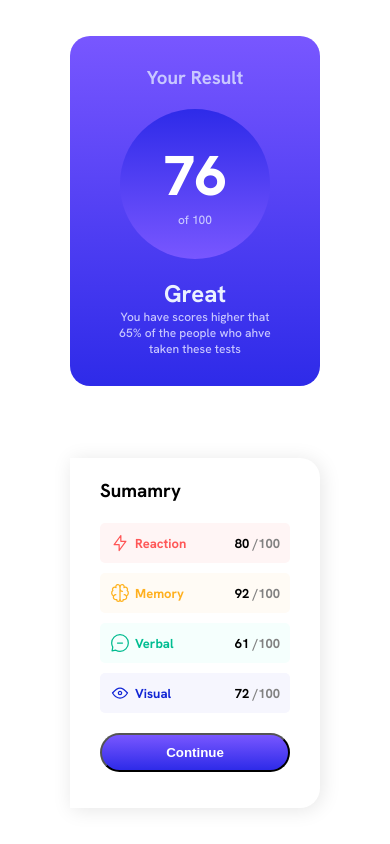
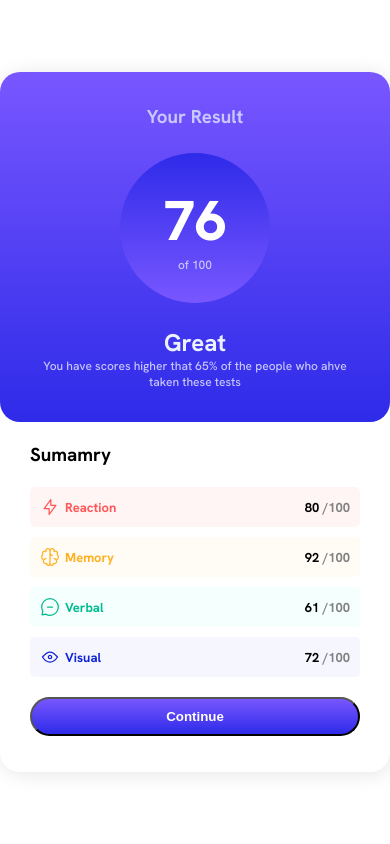
Before and after one commit to mirmohsin0001/Challenge-2, a plain HTML site: page index.html in a window 390 px wide. Drawn offline with Linux system fonts and the light colour scheme.

Commit message:
Edits to index.html and style.css
Fixed the spacing between results and summary section by wrapping both of them in div.

Added a media query to change the flex direction to column and width to 100% on mobile phones

```diff
--- a/index.html
+++ b/index.html
@@ -16,7 +16,9 @@
     h4 = reaction. memory, verbal, visual, button
 
   -->
+  <main>
 
+    <div class="result-summary">
       <section class="result">
        <h3> Your Result</h3>
        <div class="circle">
@@ -30,8 +32,6 @@
          <p>You have scores higher that 65% of the people who ahve taken these tests</p>
        </div>
       </section>
-
-
 
       <section class="summary">
         <h3>Sumamry</h3>
@@ -62,10 +62,14 @@
           </div>
         </div>
 
-    <button><a href="#">Continue</a></button>
+        <a href="#"><Button>Continue</Button></a>
 
       </section>
 
+    </div>
+
+
+   </main>
 
 
 
--- a/style.css
+++ b/style.css
@@ -34,12 +34,19 @@
 body{
     font-family: hanken grotesk;
     display: flex;
-    justify-content: space-around;
+    justify-content: center;
     align-items:center;
     height: 100vh;
+    width: 100vw;
     flex-wrap: wrap;
 }
 
+.result-summary{
+    display: flex;
+    box-shadow: 2px 2px 20px rgba(0, 0, 0, 0.1);
+    border-radius: 20px;
+    width: auto;
+}
 
 h1{
     font-weight: 800;
@@ -48,7 +55,7 @@ h1{
 }
 
 h2{
-        color: var(--Pale-blue);
+    color: var(--Pale-blue);
 }
 
 h3{
@@ -60,6 +67,7 @@ P{
     font-family: hanken grotesk;
     color: var(--Light-lavender);
 }
+
 .result{
     background: linear-gradient(var(--Light-slate-blue), var(--Light-royal-blue));
     width: 250px;
@@ -88,8 +96,6 @@ P{
     width: 250px;
     height: 350px;
     padding: 20px 30px;
-    box-shadow: 2px 2px 20px rgba(0, 0, 0, 0.1);
-    border-radius: 0px 20px 20px 0px;
 }
 
 .summary h3{
@@ -145,11 +151,15 @@ button{
     background: linear-gradient(var(--Light-slate-blue), var(--Light-royal-blue));
     border-radius: 100px;
     width: 100%;
-}
-
-a{
     text-decoration: none;
     color: #fff;
     font-weight: 700;
-
 }
+@media screen and (max-width: 600px) {
+    .result-summary{
+        flex-direction: column;
+    }
+    .result, .summary{
+        width: 100%;
+    }
+}
```
Lines whose indentation alone changed are shown as unchanged.
